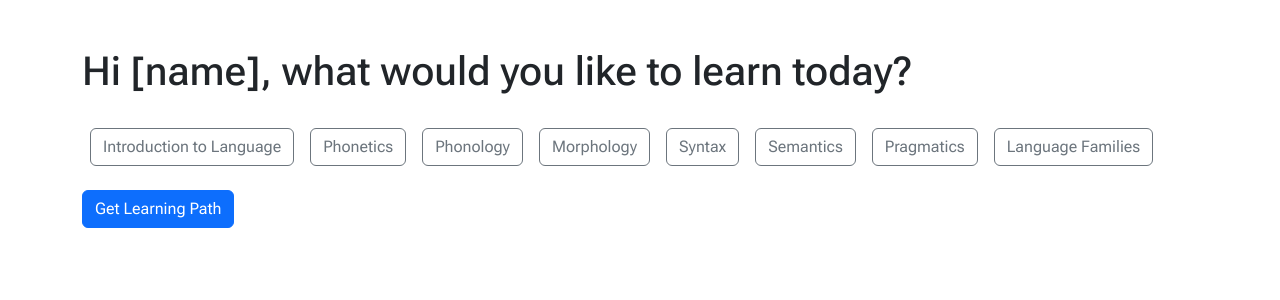
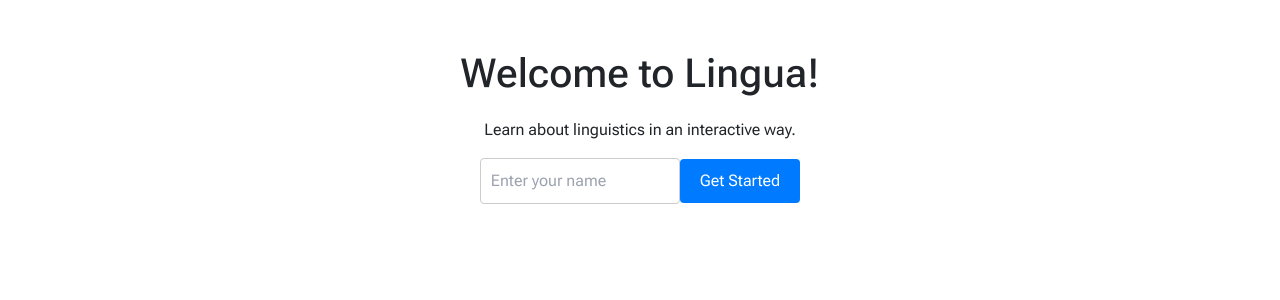
Before and after one commit to david-j-wu/hello-gpt, a Next.js app: page / in a window 1280 px wide. Shown: the top 300 px of the page. Built offline with nearby package versions, Linux system fonts and the light colour scheme.

Commit message:
Recommender customization

```diff
--- a/app/api/hello/route.js
+++ b/app/api/hello/route.js
@@ -3,7 +3,7 @@ import path from 'path';
 
 export async function POST(request) {
   try {
-    const { topics } = await request.json();
+    const { topics, userInput, apiCallCount } = await request.json();
     const dataDir = path.join(process.cwd(), 'app', 'data');
 
     // Read all selected topic files
@@ -19,15 +19,27 @@ export async function POST(request) {
       })
     );
 
-    const combinedContents = topicContents.join('\n\n');
-    const promptText = `Do the following four steps:
-    Step 1) Write me a summary of the following content
-    Step 2) Create vocabulary-matching activity with four words and their definitions
-    Step 3) Create a review quiz with four questions, starting with "Here is a review quiz of the content"
-    Step 4) Provide a brief answer key to the vocabulary and review quiz. Don't give any notes
-    Segment each step with the word "StepMarker", and use the following content as reference:
+    let promptText;
 
-    \n\n${combinedContents}`;
+    if (apiCallCount === 1) {
+      promptText = `Do the following four steps:
+      Step 1) Write me a summary of the following content
+      Step 2) Create vocabulary-matching activity with four words and a bank of their definitions
+      Step 3) Create a review quiz with four questions, starting with "Here is a review quiz of the content"
+      Step 4) Provide a brief answer key to the vocabulary and review quiz. Don't give any notes
+
+      Segment each step with the word "StepMarker", and use the following content as reference:
+      \n\n${combinedContents}`;
+    } else {
+      promptText = `Do the following four steps:
+      Step 1) Write me a summary of the following content
+      Step 2) Create vocabulary-matching activity with four words and a bank of their definitions
+      Step 3) Create a review quiz with four questions, starting with "Here is a review quiz of the content"
+      Step 4) Provide a brief answer key to the vocabulary and review quiz. Don't give any notes
+
+      Segment each step with the word "StepMarker", and tailor the content to focus on "${userInput}" within
+      the subject of ${topics}`;
+    }
 
     // OpenAI API request setup
     const createChatCompletionEndpointURL = "https://api.openai.com/v1/chat/completions";
--- a/app/page.css
+++ b/app/page.css
@@ -90,3 +90,63 @@
 .modal-content p {
   font-size: 1em;
 }
+
+.chat-box {
+  margin-top: 20px;
+  padding: 10px;
+  background-color: #f5f5f5; /* Light grey background */
+  border-radius: 8px;
+  box-shadow: 0 2px 4px rgba(0, 0, 0, 0.1); /* Subtle shadow for depth */
+  display: flex;
+  justify-content: space-between; /* Space out input and button */
+  align-items: center;
+}
+
+.chat-box input {
+  flex-grow: 1; /* Input takes up most of the space */
+  margin-right: 10px; /* Spacing between input and button */
+  padding: 8px 12px;
+  border: 1px solid #ccc;
+  border-radius: 4px;
+  font-size: 16px; /* Larger font for readability */
+}
+
+.chat-box button {
+  background-color: #007bff; /* Bootstrap primary color */
+  color: white;
+  border: none;
+  border-radius: 4px;
+  padding: 8px 15px;
+  font-size: 16px;
+  cursor: pointer;
+  transition: background-color 0.2s ease; /* Smooth transition for hover effect */
+}
+
+.chat-box button:hover {
+  background-color: #0056b3; /* Darker shade on hover */
+}
+
+.welcome-container {
+  text-align: center;
+  padding: 50px;
+}
+
+.welcome-container h1 {
+  margin-bottom: 20px;
+}
+
+.welcome-container input {
+  margin-bottom: 20px;
+  padding: 10px;
+  border: 1px solid #ccc;
+  border-radius: 4px;
+}
+
+.welcome-container button {
+  padding: 10px 20px;
+  border-radius: 4px;
+  background-color: #007bff;
+  color: white;
+  border: none;
+  cursor: pointer;
+}
--- a/app/page.js
+++ b/app/page.js
@@ -10,10 +10,38 @@ export default function Home() {
   const [isLoading, setIsLoading] = useState(false);
   const [activeCircle, setActiveCircle] = useState(null);
   const [modalContent, setModalContent] = useState(null);
+  const [userInput, setUserInput] = useState('');
+  const [apiCallCount, setApiCallCount] = useState(0);
+  const [userName, setUserName] = useState('');
+  const [isNameEntered, setIsNameEntered] = useState(false);
 
   const topics = [
     'Introduction to Language', 'Phonetics', 'Phonology', 'Morphology', 'Syntax', 'Semantics', 'Pragmatics', 'Language Families'
   ];
+
+  const handleNameSubmit = () => {
+    if (userName) {
+      setIsNameEntered(true);
+    } else {
+      alert("Please enter your name.");
+    }
+  };
+
+  if (!isNameEntered) {
+    return (
+      <div className="welcome-container">
+        <h1>Welcome to Lingua!</h1>
+        <p>Learn about linguistics in an interactive way.</p>
+        <input
+          type="text"
+          placeholder="Enter your name"
+          value={userName}
+          onChange={(e) => setUserName(e.target.value)}
+        />
+        <button onClick={handleNameSubmit}>Get Started</button>
+      </div>
+    );
+  }
 
   const toggleTopic = (topic) => {
     setSelectedTopics(prev =>
@@ -23,6 +51,7 @@ export default function Home() {
 
   const sendRequest = async () => {
     setIsLoading(true);
+    setApiCallCount(count => count + 1);
     try {
       const response = await fetch('/api/hello', {
         method: 'POST',
@@ -36,6 +65,35 @@ export default function Home() {
         throw new Error(`Error: ${response.status}`);
       }
 
+      const data = await response.json();
+      setResponse(data.recommendation);
+    } catch (error) {
+      setResponse(error.message);
+    } finally {
+      setIsLoading(false);
+    }
+  };
+
+  const handleUserInputChange = (event) => {
+    setUserInput(event.target.value);
+  };
+
+  const handleChatSubmit = async () => {
+    setIsLoading(true);
+    setApiCallCount(count => count + 1);
+    try {
+      // Send both the selected topic and the user's input to the backend
+      const response = await fetch('/api/hello', {
+        method: 'POST',
+        headers: {
+          'Content-Type': 'application/json',
+        },
+        body: JSON.stringify({ topics: selectedTopics, userInput }),
+      });
+
+      if (!response.ok) {
+        throw new Error(`Error: ${response.status}`);
+      }
       const data = await response.json();
       setResponse(data.recommendation);
     } catch (error) {
@@ -72,7 +130,7 @@ export default function Home() {
 
   return (
     <div className="container mt-5">
-      <h1 className="mb-4">Hi [name], what would you like to learn today?</h1>
+      <h1 className="mb-4">Hi {userName}, what would you like to learn today?</h1>
       <div className="d-flex flex-wrap mb-3">
         {topics.map(topic => (
           <button
@@ -107,6 +165,18 @@ export default function Home() {
         </div>
       )}
 
+      {response && (
+      <div className="chat-box">
+        <input
+          type="text"
+          value={userInput}
+          onChange={handleUserInputChange}
+          placeholder="What do you want to practice more of?"
+        />
+        <button onClick={handleChatSubmit}>Submit</button>
+      </div>
+      )}
+
       <div className={`overlay ${activeCircle !== null ? 'active' : ''}`} onClick={closeModal}></div>
     </div>
   );
```
